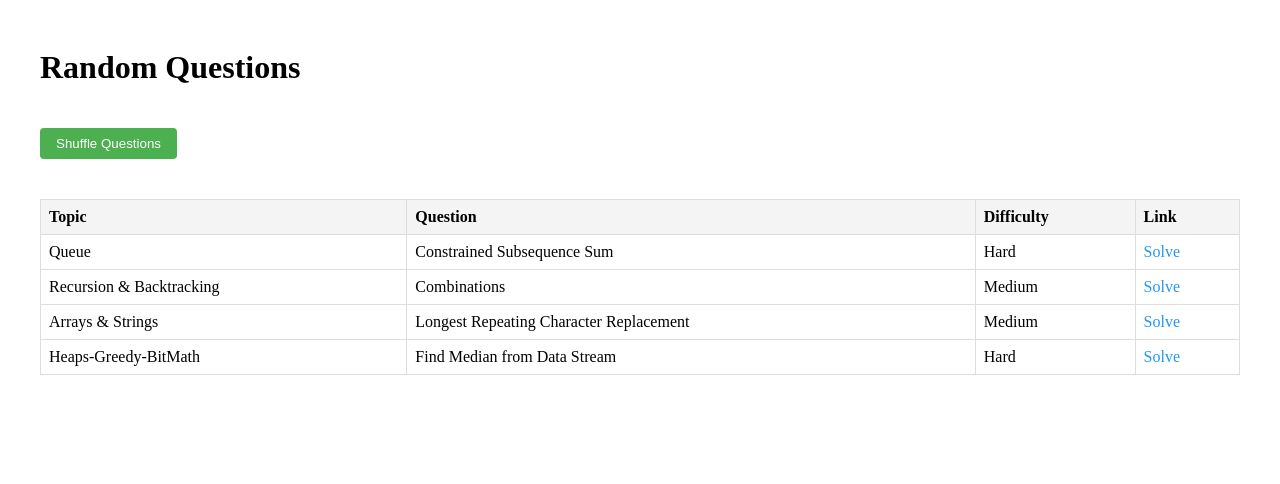
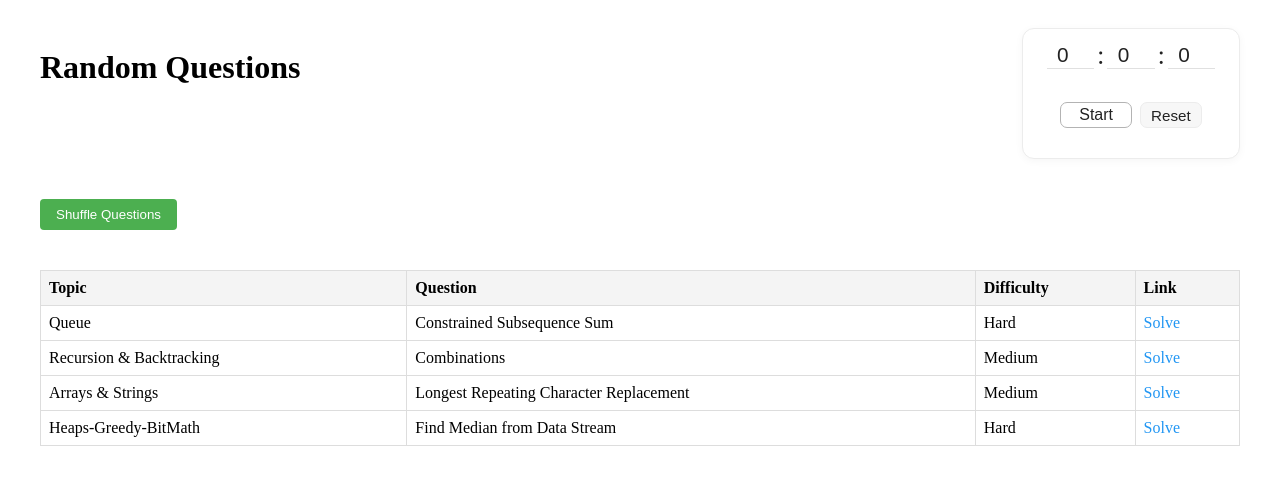
Before and after one commit to Ana2k/contest, a Vue app: page / in a window 1280 px wide. Shown: the top 484 px of the page. Built offline with nearby package versions, Linux system fonts and the light colour scheme.

Commit message:
minimal timer added.

```diff
--- a/src/App.vue
+++ b/src/App.vue
@@ -1,6 +1,7 @@
 <script setup>
 import { ref, onMounted } from 'vue'
 import Papa from 'papaparse'
+import Timer from './components/Timer.vue'
 
 const questions = ref([])
 const shuffledQuestions = ref([])
@@ -34,7 +35,12 @@ onMounted(() => {
 
 <template>
   <div class="container">
-    <h1>Random Questions</h1>
+    <div class="header">
+      <h1>Random Questions</h1>
+      <div class="timer-wrapper">
+        <Timer />
+      </div>
+    </div>
     <button @click="shuffleQuestions">Shuffle Questions</button>
 
     <table>
@@ -65,13 +71,26 @@ onMounted(() => {
   padding: 20px;
 }
 
+.header {
+  display: flex;
+  justify-content: space-between;
+  align-items: flex-start;
+  margin-bottom: 20px;
+}
+
+.timer-wrapper {
+  position: sticky;
+  top: 20px;
+}
+
 table {
   width: 100%;
   border-collapse: collapse;
   margin-top: 20px;
 }
 
-th, td {
+th,
+td {
   border: 1px solid #ddd;
   padding: 8px;
   text-align: left;
--- /dev/null
+++ b/src/components/Timer.vue
@@ -0,0 +1,169 @@
+<script setup>
+import { ref, computed, onUnmounted } from 'vue'
+
+const hours = ref(0)
+const minutes = ref(0)
+const seconds = ref(0)
+const isRunning = ref(false)
+const timerInterval = ref(null)
+
+const totalSeconds = computed(() => hours.value * 3600 + minutes.value * 60 + seconds.value)
+
+const updateFromTotal = (t) => {
+    hours.value = Math.floor(t / 3600)
+    minutes.value = Math.floor((t % 3600) / 60)
+    seconds.value = t % 60
+}
+
+const tick = () => {
+    let t = totalSeconds.value
+    if (t > 0) {
+        t--
+        updateFromTotal(t)
+    } else {
+        stopTimer()
+    }
+}
+
+const startTimer = () => {
+    if (!isRunning.value && totalSeconds.value > 0) {
+        isRunning.value = true
+        timerInterval.value = setInterval(tick, 1000)
+    }
+}
+
+const stopTimer = () => {
+    isRunning.value = false
+    if (timerInterval.value) clearInterval(timerInterval.value)
+}
+
+const resetTimer = () => {
+    stopTimer()
+    hours.value = 0
+    minutes.value = 0
+    seconds.value = 0
+}
+
+const addTime = (s) => {
+    let t = totalSeconds.value + s
+    if (t < 0) t = 0
+    updateFromTotal(t)
+}
+
+onUnmounted(() => {
+    if (timerInterval.value) clearInterval(timerInterval.value)
+})
+
+const onInput = (e, type) => {
+    let val = parseInt(e.target.value)
+    if (isNaN(val) || val < 0) val = 0
+    if (type === 'h') hours.value = val
+    if (type === 'm') minutes.value = val > 59 ? 59 : val
+    if (type === 's') seconds.value = val > 59 ? 59 : val
+}
+</script>
+
+<template>
+    <div class="timer-minimal-container">
+        <div class="timer-minimal-row">
+            <input class="timer-minimal-input" type="number" min="0" max="99" :value="hours"
+                @input="e => onInput(e, 'h')"> :
+            <input class="timer-minimal-input" type="number" min="0" max="59" :value="minutes"
+                @input="e => onInput(e, 'm')"> :
+            <input class="timer-minimal-input" type="number" min="0" max="59" :value="seconds"
+                @input="e => onInput(e, 's')">
+        </div>
+        <div class="timer-minimal-controls-row">
+            <button class="timer-minimal-main-btn" @click="isRunning ? stopTimer() : startTimer()">
+                <span v-if="!isRunning">Start</span>
+                <span v-else>Stop</span>
+            </button>
+            <button class="timer-minimal-btn" @click="resetTimer">Reset</button>
+        </div>
+    </div>
+</template>
+
+<style scoped>
+.timer-minimal-container {
+    background: #fff;
+    border: 1px solid #ececec;
+    border-radius: 12px;
+    box-shadow: 0 2px 8px rgba(0, 0, 0, 0.04);
+    padding: 12px 18px 10px 18px;
+    min-width: 180px;
+    max-width: 220px;
+    font-family: 'Inter', 'Noto Sans JP', 'Helvetica Neue', Arial, sans-serif;
+    color: #222;
+    display: flex;
+    flex-direction: column;
+    align-items: center;
+    gap: 8px;
+}
+
+.timer-minimal-row {
+    display: flex;
+    align-items: center;
+    gap: 2px;
+    font-size: 1.5rem;
+    margin-bottom: 2px;
+}
+
+.timer-minimal-input {
+    width: 2.1em;
+    font-size: 1.3rem;
+    background: transparent;
+    border: none;
+    border-bottom: 1.5px solid #e0e0e0;
+    color: #222;
+    text-align: center;
+    outline: none;
+    margin: 0 1px;
+    border-radius: 0;
+    transition: border 0.2s;
+}
+
+.timer-minimal-input:focus {
+    border-bottom: 1.5px solid #b3b3b3;
+}
+
+.timer-minimal-btn {
+    background: #f7f7f7;
+    color: #222;
+    border: 1px solid #ececec;
+    border-radius: 7px;
+    padding: 3px 10px;
+    font-size: 0.95rem;
+    cursor: pointer;
+    transition: background 0.15s, border 0.15s;
+}
+
+.timer-minimal-btn:hover {
+    background: #f0f0f0;
+    border: 1px solid #d3d3d3;
+}
+
+.timer-minimal-controls-row {
+    display: flex;
+    gap: 8px;
+    margin-top: 2px;
+    width: 100%;
+    justify-content: center;
+}
+
+.timer-minimal-main-btn {
+    background: #fff;
+    color: #222;
+    border: 1.5px solid #b3b3b3;
+    border-radius: 7px;
+    font-size: 1rem;
+    padding: 3px 18px;
+    cursor: pointer;
+    font-weight: 500;
+    transition: background 0.15s, border 0.15s;
+}
+
+.timer-minimal-main-btn:hover {
+    background: #f7f7f7;
+    border: 1.5px solid #888;
+}
+</style>
```
